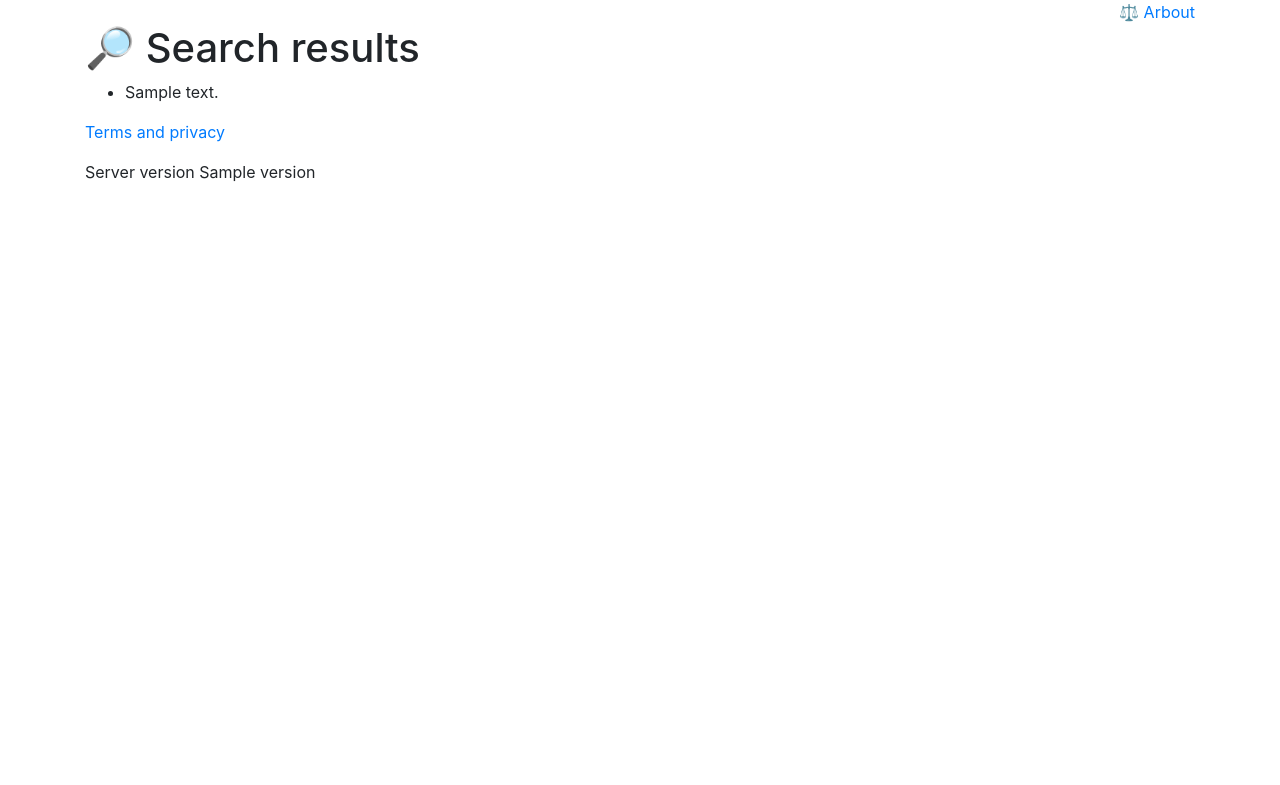
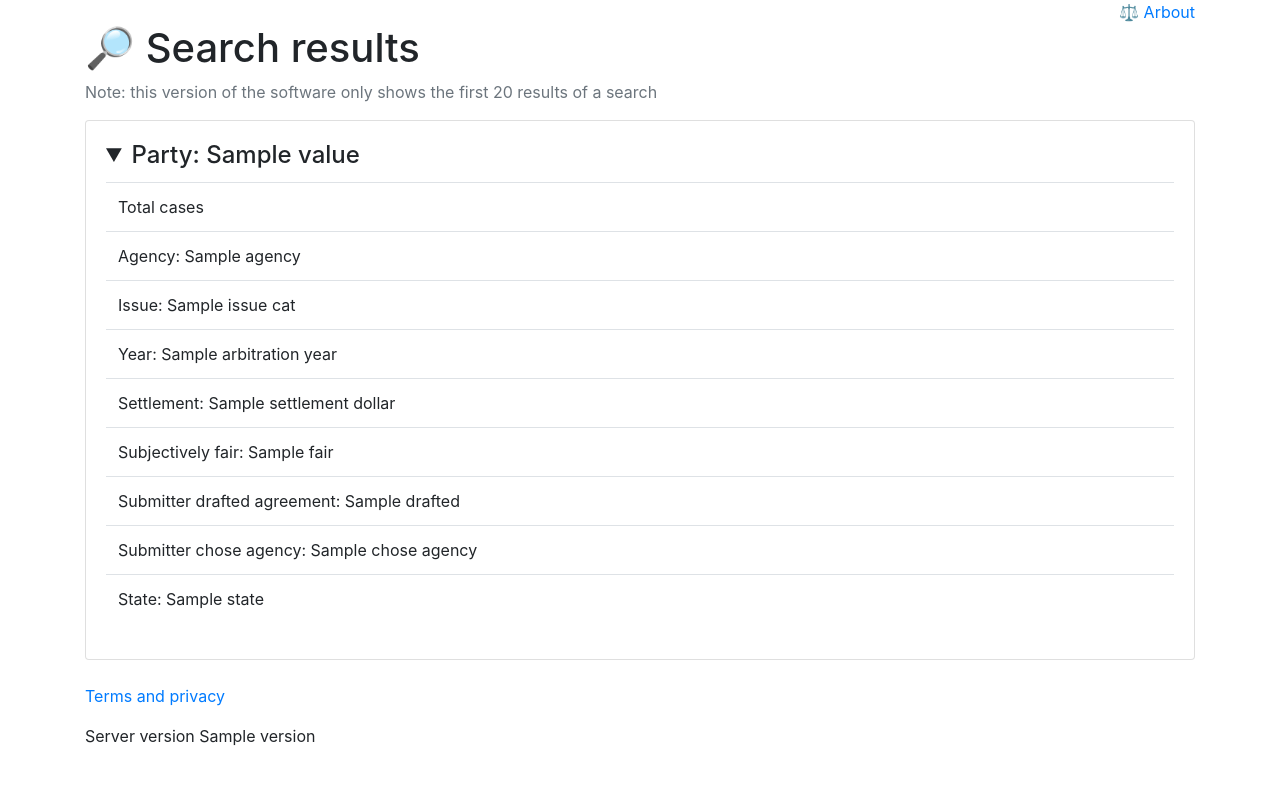
Before and after one commit to abe-winter/arbout, a Flask app: template templates/serp.jinja.htm in a window 1280 px wide. Shown: the top 785 px of the page. Run offline with Flask 2, Linux system fonts and the light colour scheme; the template is opened without the code that fills it: most values are stand-ins (such as "Sample title", 1, 10 or a date in 2020); parts of the project's set-up code (start-up, migrations or seed data) failed here and were passed over; some libraries are stand-ins or nearby versions.

Commit message:
rendered search results

```diff
--- a/lib/core_blueprint.py
+++ b/lib/core_blueprint.py
@@ -42,6 +42,7 @@ CATEGORIES = [
   CatPair('npay', 'Underpaid or paid late'),
   CatPair('other', 'Other'),
 ]
+CAT_LOOKUP = {pair.key: pair.label for pair in CATEGORIES}
 
 AFFIRMATION = """I affirm, on penalty of perjury, that I believe my submission to be (1) accurate and (2) not a duplicate submission.
 
@@ -92,6 +93,9 @@ def yesno_null(value):
   # todo: do this with marshmallow
   return {'yes': True, 'no': False, None: None}[value]
 
+def date_null(value):
+  return value and value.date()
+
 @CORE.route('/submit', methods=['POST'])
 def post_submit():
   # ValidationError here gets caught by middleware
@@ -108,10 +112,10 @@ def post_submit():
     'settlement_dollars': parsed.get('settlement_dollars'),
     'subjective_inmyfavor': yesno_null(parsed.get('favor')),
     'subjective_fair': yesno_null(parsed.get('fair')),
-    'incident_date': parsed.get('incident_date').date(),
-    'dispute_date': parsed.get('dispute_date').date(),
-    'file_date': parsed.get('file_date').date(),
-    'arbitration_date': parsed.get('arb_date').date(),
+    'incident_date': date_null(parsed.get('incident_date')),
+    'dispute_date': date_null(parsed.get('dispute_date')),
+    'file_date': date_null(parsed.get('file_date')),
+    'arbitration_date': date_null(parsed.get('arb_date')),
     'arbitration_agency': parsed.get('agency'),
     # todo: agency domain
     'arbitration_state': parsed.get('state'),
@@ -144,6 +148,13 @@ def post_search():
   summaries = [diff_summary.summarize(key, rows) for key, rows in groups.items()]
   # note: sorting by party key so stable sort doesn't reveal relative sizes
   summaries.sort(key=lambda summary: (summary.total, summary.key))
+  # todo: paging
+  summaries = summaries[:20]
+  for summary in summaries:
+    for approx in summary.issue_cats:
+      approx.label = CAT_LOOKUP.get(approx.label, approx.label)
+    for approx in summary.settlement_dollars:
+      approx.label = f"${approx.label.lower} - ${approx.label.upper}"
   return flask.render_template('serp.jinja.htm', summaries=summaries)
 
 @CORE.route('/disputes')
--- a/lib/search.py
+++ b/lib/search.py
@@ -5,8 +5,6 @@ from dataclasses import dataclass, fields
 from typing import List, Optional
 import psycopg2.extras
 from .util import Bracket, withcon
-
-GROUP_THRESHOLD = 10
 
 class WhereClause:
   "builder for whereclause"
--- a/lib/util.py
+++ b/lib/util.py
@@ -54,3 +54,6 @@ class Bracket:
     bucket = 10 if count < 100 else 100
     bottom = count - (count % bucket)
     return cls(bottom or 1, bottom + bucket - 1)
+
+  def render(self):
+    return f"{self.lower} - {self.upper}"
--- a/templates/serp.jinja.htm
+++ b/templates/serp.jinja.htm
@@ -3,12 +3,32 @@
 {% block title %}search results{% endblock %}
 {% block container %}
 {{ home_link() }}
+{% macro label_rows(root, rows) %}
+  {% for row in rows %}
+  <tr><td>{{root}}: {{row.label}}</td><td>{{row.bracket.render()}}</td></tr>
+  {% endfor %}
+{% endmacro %}
 <h1>🔎 Search results</h1>
+<p class="text-muted">Note: this version of the software only shows the first 20 results of a search</p>
 {% if not summaries %}
   <div class="alert alert-warning">Empty! Either there were no results or there weren't enough results to summarize</div>
 {% else %}
-  <ul>{% for summary in summaries %}
-    <li>{{ summary }}</li>
-  {% endfor %}</ul>
+  {% for summary in summaries %}
+  <div class="card"><details class="card-body" open>
+    <summary class="h4 card-title">Party: {{summary.key.value}}</summary>
+    <table class="table">
+      <tr><td>Total cases</td> <td>{{summary.total.render()}}</td></tr>
+      {{ label_rows('Agency', summary.agencies) }}
+      {{ label_rows('Issue', summary.issue_cats) }}
+      {{ label_rows('Year', summary.arbitration_years) }}
+      {{ label_rows('Settlement', summary.settlement_dollars) }}
+      {{ label_rows('Subjectively fair', summary.fair) }}
+      {{ label_rows('Submitter drafted agreement', summary.drafted) }}
+      {{ label_rows('Submitter chose agency', summary.chose_agency) }}
+      {{ label_rows('State', summary.statess) }}
+    </table>
+  </details></div>
+  <br>
+  {% endfor %}
 {% endif %}
 {% endblock container %}
```
Also changed, not shown: lib/diff_summary.py (+4 -3 lines), test/test_diff_summary.py (+3 -3 lines).
